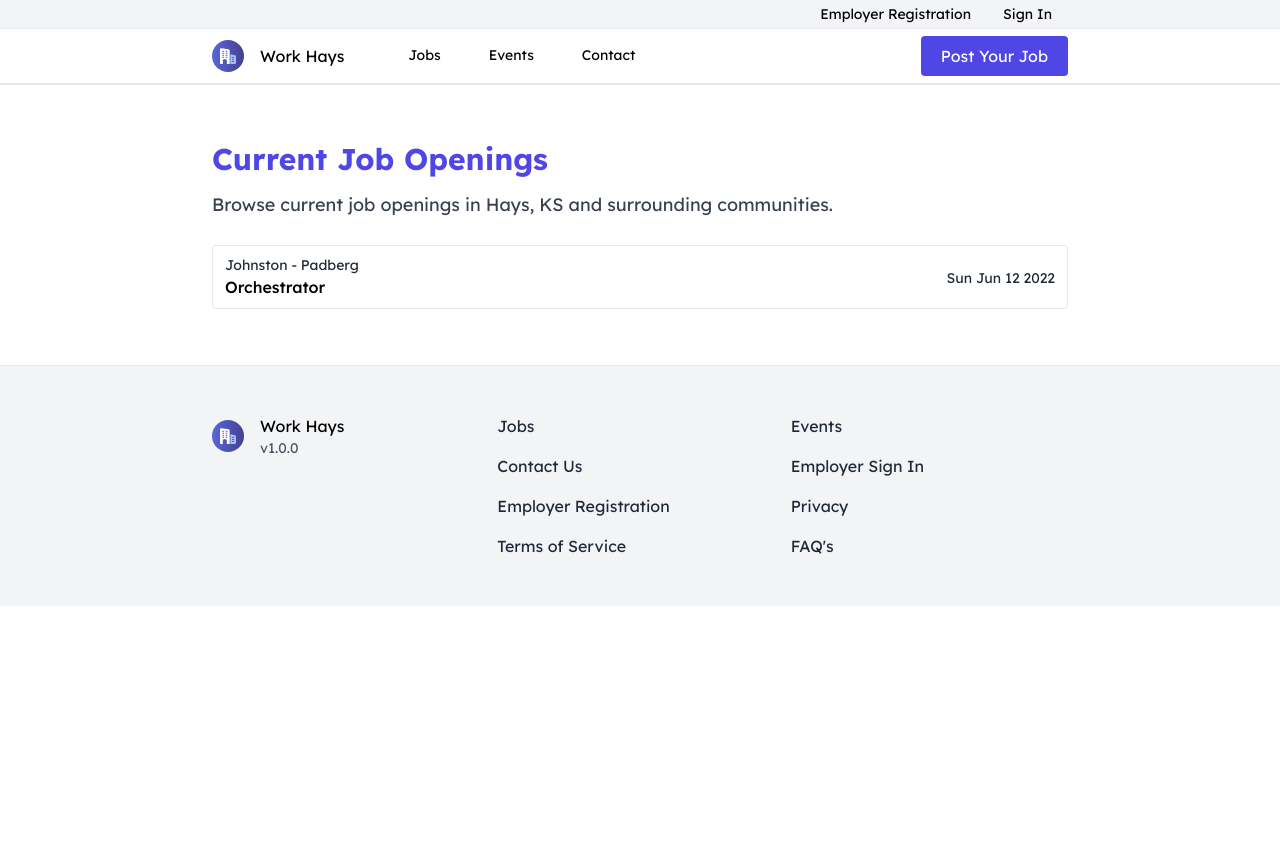
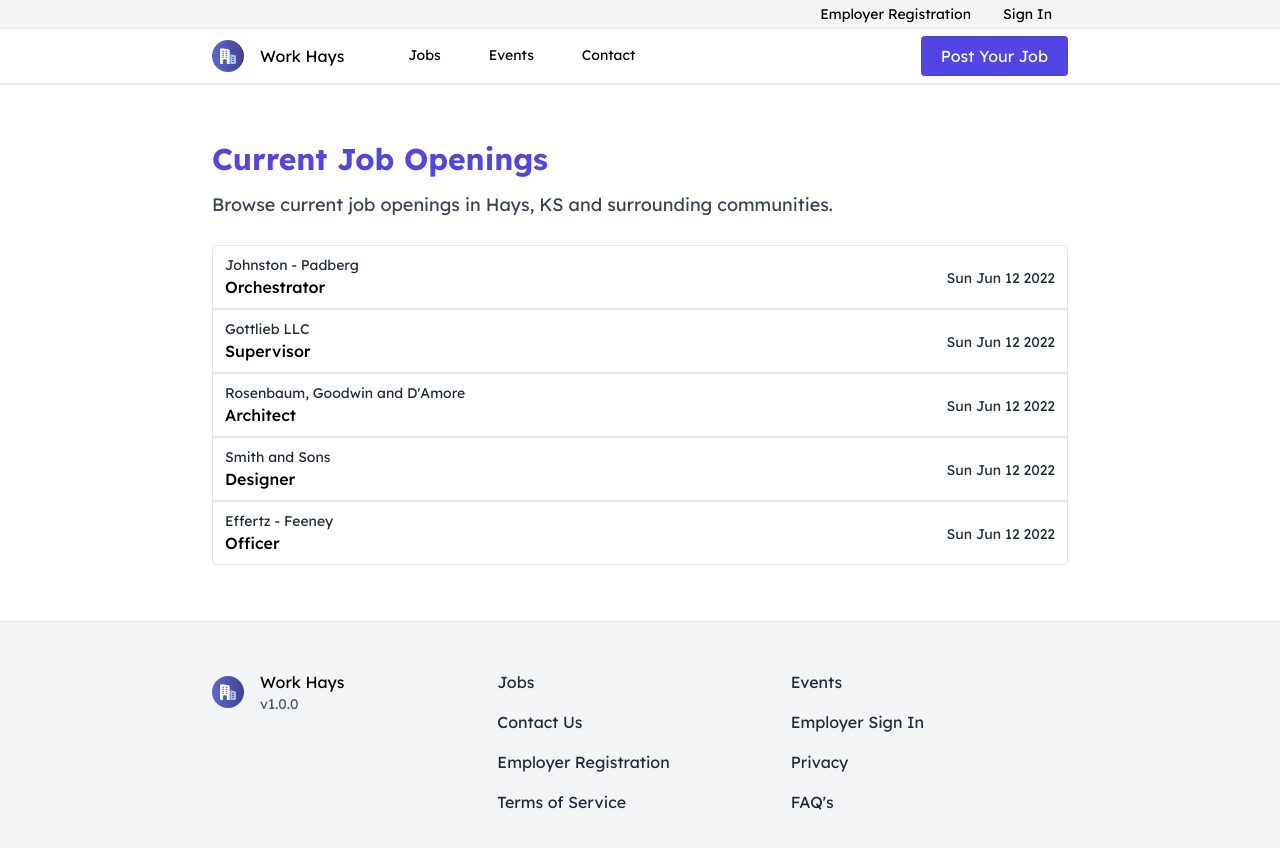
Before and after one commit to garrettbland/workhays-next, a Next.js app: page / in a window 1280 px wide. Shown: the top 848 px of the page. Before the commit the page ends 800 px from the top, so only its background shows below. Built offline with nearby package versions, Linux system fonts and the light colour scheme.

Commit message:
feat: updated types to camelCase

```diff
--- a/components/JobItem.tsx
+++ b/components/JobItem.tsx
@@ -4,8 +4,8 @@
 import { JobItem as JobItemType } from '@/types'
 import Link from 'next/link'
 
-export const JobItem = ({ employer_title, title, updated_at, id }: JobItemType) => {
-    const isLoading = employer_title === '' || title === ''
+export const JobItem = ({ employerTitle, title, updatedAt, id }: JobItemType) => {
+    const isLoading = employerTitle === '' || title === ''
 
     return (
         <Link href={isLoading ? '#' : `/jobs/${id}`}>
@@ -19,7 +19,7 @@ export const JobItem = ({ employer_title, title, updated_at, id }: JobItemType)
                         {isLoading ? (
                             <div className="bg-gray-300 rounded-full h-2 w-48 mb-3"></div>
                         ) : (
-                            employer_title
+                            employerTitle
                         )}
                     </span>
                     <span className="font-medium">
@@ -36,7 +36,7 @@ export const JobItem = ({ employer_title, title, updated_at, id }: JobItemType)
                             {isLoading ? (
                                 <div className="bg-gray-500 rounded-full h-2 w-24"></div>
                             ) : (
-                                updated_at
+                                updatedAt
                             )}
                         </span>
                     </div>
--- a/components/JobList.tsx
+++ b/components/JobList.tsx
@@ -12,13 +12,37 @@ const FAKE_JOBS: JobItemType[] = [
     {
         id: faker.datatype.string(7),
         title: faker.name.jobType(),
-        employer_title: faker.company.companyName(),
-        updated_at: faker.date.recent().toDateString(),
+        employerTitle: faker.company.companyName(),
+        updatedAt: faker.date.recent().toDateString(),
+    },
+    {
+        id: faker.datatype.string(7),
+        title: faker.name.jobType(),
+        employerTitle: faker.company.companyName(),
+        updatedAt: faker.date.recent().toDateString(),
+    },
+    {
+        id: faker.datatype.string(7),
+        title: faker.name.jobType(),
+        employerTitle: faker.company.companyName(),
+        updatedAt: faker.date.recent().toDateString(),
+    },
+    {
+        id: faker.datatype.string(7),
+        title: faker.name.jobType(),
+        employerTitle: faker.company.companyName(),
+        updatedAt: faker.date.recent().toDateString(),
+    },
+    {
+        id: faker.datatype.string(7),
+        title: faker.name.jobType(),
+        employerTitle: faker.company.companyName(),
+        updatedAt: faker.date.recent().toDateString(),
     },
 ]
 
 const fakeFetch = () =>
-    new Promise((resolve, reject) => {
+    new Promise((resolve) => {
         setTimeout(() => {
             resolve('done')
         }, 2000)
@@ -31,7 +55,7 @@ export const JobList = () => {
     const fetchJobs = async () => {
         try {
             setLoading(true)
-            const data = await fakeFetch()
+            await fakeFetch()
             setJobs(FAKE_JOBS)
         } catch (err) {
         } finally {
@@ -53,20 +77,20 @@ export const JobList = () => {
                                 key={''}
                                 id={''}
                                 title={''}
-                                employer_title={''}
-                                updated_at={''}
+                                employerTitle={''}
+                                updatedAt={''}
                             />
                         ))}
                     </>
                 </Loader>
             )}
-            {jobs.map(({ id, title, employer_title, updated_at }) => (
+            {jobs.map(({ id, title, employerTitle, updatedAt }) => (
                 <JobItem
                     key={id}
                     id={id}
                     title={title}
-                    employer_title={employer_title}
-                    updated_at={updated_at}
+                    employerTitle={employerTitle}
+                    updatedAt={updatedAt}
                 />
             ))}
         </div>
```
Also changed, not shown: types.ts (+36 -36 lines), .eslintrc.json.
